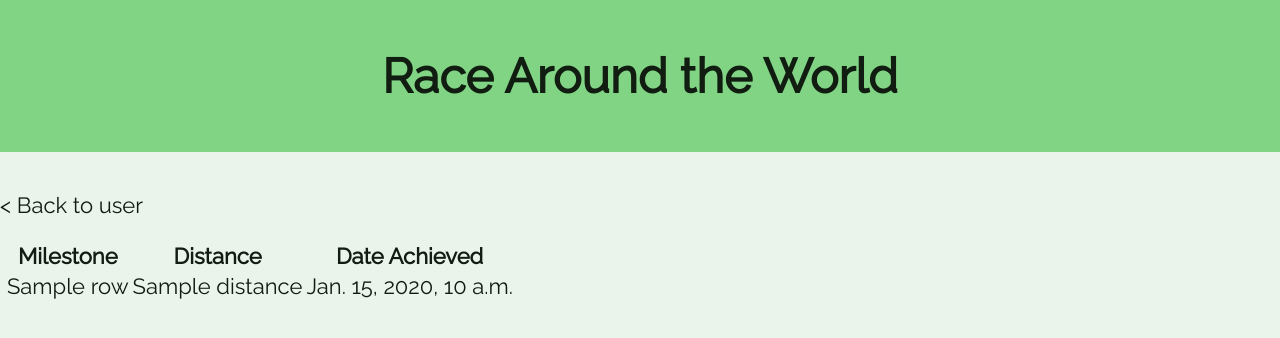
After one commit to tomhayter/Strava-Race, a Django app: template web-app/tracker/templates/tracker/milestones.html in a window 1280 px wide. The commit adds this page. Shown: the top 338 px of the page. Run offline with Django 3.2, Linux system fonts and the light colour scheme; the template is opened without the code that fills it: most values are stand-ins (such as "Sample title", 1, 10 or a date in 2020).

Commit message:
Basic milestone page with starter badges

```diff
--- /dev/null
+++ b/web-app/tracker/static/tracker/milestones.css
@@ -0,0 +1,4 @@
+.icon{
+    height: 75px;
+    width: 75px;
+}
--- a/web-app/tracker/templates/tracker/home.html
+++ b/web-app/tracker/templates/tracker/home.html
@@ -1,5 +1,6 @@
 {% load static %}
 <!DOCTYPE html>
+<link rel="shortcut icon" type="image/png" href="{% static 'favicon.ico' %}"/>
 <link rel="stylesheet" href="{% static 'tracker/common.css' %}">
 <link rel="stylesheet" href="{% static 'tracker/home.css' %}">
 <link href='https://fonts.googleapis.com/css?family=Raleway' rel='stylesheet'>
--- /dev/null
+++ b/web-app/tracker/templates/tracker/milestones.html
@@ -0,0 +1,43 @@
+{% load static %}
+<!DOCTYPE html>
+<link rel="shortcut icon" type="image/png" href="{% static 'favicon.ico' %}"/>
+<link rel="stylesheet" href="{% static 'tracker/common.css' %}">
+<link rel="stylesheet" href="{% static 'tracker/milestones.css' %}">
+<link href='https://fonts.googleapis.com/css?family=Raleway' rel='stylesheet'>
+<html lang="en-UK">
+<head>
+    <meta charset="utf-8" />
+    <title>Race Around the World</title>
+</head>
+<body>
+<div class="header">
+    <p><a href="{% url 'home' %}">Race Around the World</a></p>
+</div>
+
+<div class="back">
+    <p><a href="{%url 'user' %}?name={{arg_name}}">&lt; Back to user</a></p>
+</div>
+
+<div class="content">
+    <table class="table">
+        <th></th><th>Milestone</th><th>Distance</th><th>Date Achieved</th>
+        {% for row in milestones %}
+        <tr>
+            {% if row.link and row.date_achieved %}
+            {% with 'tracker/img/'|add:row.link as image_static %}
+            <td><img class="icon" src="{% static image_static %}"></td>
+            {% endwith %}
+            {% else %}
+            <td></td>
+            {% endif %}
+            <td>{{row.name}}</td>
+            <td>{{row.distance}}</td>
+            <td>{{row.date_achieved}}</td>
+        </tr>
+        {% endfor %}
+    </table>
+</div>
+
+
+</body>
+</html>
--- a/web-app/tracker/templates/tracker/user.html
+++ b/web-app/tracker/templates/tracker/user.html
@@ -1,5 +1,6 @@
 {% load static %}
 <!DOCTYPE html>
+<link rel="shortcut icon" type="image/png" href="{% static 'favicon.ico' %}"/>
 <link rel="stylesheet" href="{% static 'tracker/common.css' %}">
 <link rel="stylesheet" href="{% static 'tracker/user.css' %}">
 <link href='https://fonts.googleapis.com/css?family=Raleway' rel='stylesheet'>
@@ -13,7 +14,7 @@
     <p><a href="{% url 'home' %}">Race Around the World</a></p>
 </div>
 
-<div class="welcome" style="text-align: center;">
+<div class="welcome">
     <p>Welcome {{name}}!</p>
 </div>
 <div class="total">
@@ -51,6 +52,9 @@
         </div>
     </div>
 </div>
+<div class="welcome">
+    <p><a href="{% url 'milestones' %}?name={{arg_name}}">All Milestones</a></p>
+</div>
 
 </body>
 </html>
--- a/web-app/tracker/urls.py
+++ b/web-app/tracker/urls.py
@@ -4,4 +4,5 @@ from . import views
 urlpatterns = [
     path("", views.home, name="home"),
     path("user/", views.user, name="user"),
+    path("user/milestones/", views.milestones, name="milestones")
 ]
```
Also changed, not shown: web-app/tracker/views.py (+53 -2 lines), web-app/tracker/static/favicon.ico (added), web-app/tracker/static/tracker/img/bristol.png (added), web-app/tracker/static/tracker/img/karman.png (added), web-app/tracker/static/tracker/img/manchester.png (added).
